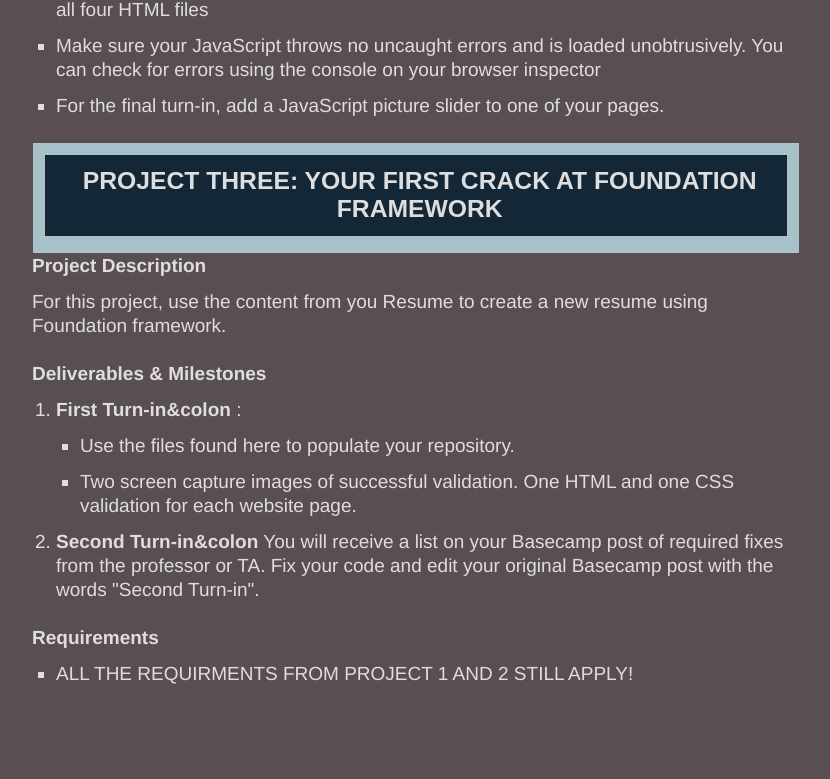
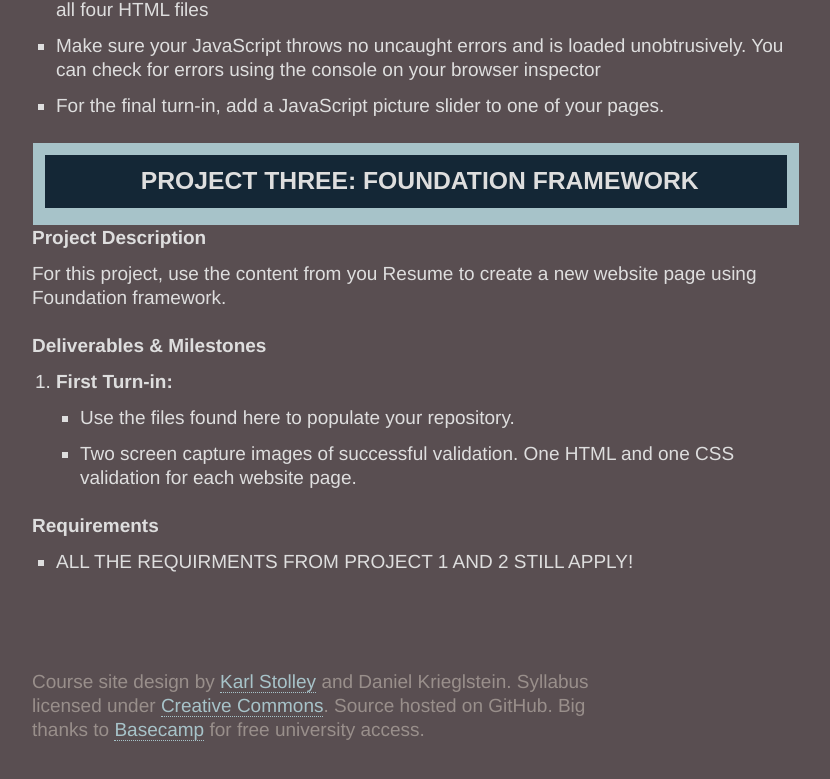
Before and after one commit to dkriegls/coursera, a plain HTML site: page projects.html in a window 1280 px wide. Shown: the part 3476-4255 px from the top of the page, without its empty margins (224-1054 px from the left). Drawn offline with nearby package versions, Linux system fonts and the light colour scheme.

Commit message:
adding project 4 files

```diff
--- a/projects.html
+++ b/projects.html
@@ -215,7 +215,7 @@
           <h4>Deliverables &amp; Milestones</h4>
           <ol>
             <li>
-              <strong>First Turn-in&colon</strong> Use your Project Two directory in Github to create a
+              <strong>First Turn-in&colon;</strong> Use your Project Two directory in Github to create a
               Project Three directory. You can fork it or just copy and paste. Create a new Basecamp post
               under "Project Three" with a link to your new directory. Your post should include:
               <ul>
@@ -233,7 +233,7 @@
               </ul>
             </li>
             <li>
-              <strong>Second Turn-in&colon</strong> You will receive a list on your Basecamp post of required
+              <strong>Second Turn-in&colon;</strong> You will receive a list on your Basecamp post of required
               fixes from the professor or TA. Fix your code and edit your original Basecamp post with the
               words "Second Turn-in".
             </li>
@@ -271,20 +271,20 @@
         </section>
       </div>
             <button class="accordion">
-        <h3>Project Three: Your first crack at Foundation framework</h3>
+        <h3>Project Three: Foundation framework</h3>
       </button>
       <div class="panel">
         <section class="description">
           <h4>Project Description</h4>
           <p>
-            For this project, use the content from you Resume to create a new resume using Foundation framework.
+            For this project, use the content from you Resume to create a new website page using Foundation framework.
           </p>
         </section>
         <section class="deliverables">
           <h4>Deliverables &amp; Milestones</h4>
           <ol>
             <li>
-              <strong>First Turn-in&colon</strong> :
+              <strong>First Turn-in&colon;</strong>
               <ul>
                 <li>
                   Use the files found here to populate your repository.
@@ -294,11 +294,6 @@
                   each website page.
                 </li>
               </ul>
-            </li>
-            <li>
-              <strong>Second Turn-in&colon</strong> You will receive a list on your Basecamp post of required
-              fixes from the professor or TA. Fix your code and edit your original Basecamp post with the
-              words "Second Turn-in".
             </li>
           </ol>
         </section>
```
Also changed, not shown: 1 other file.
